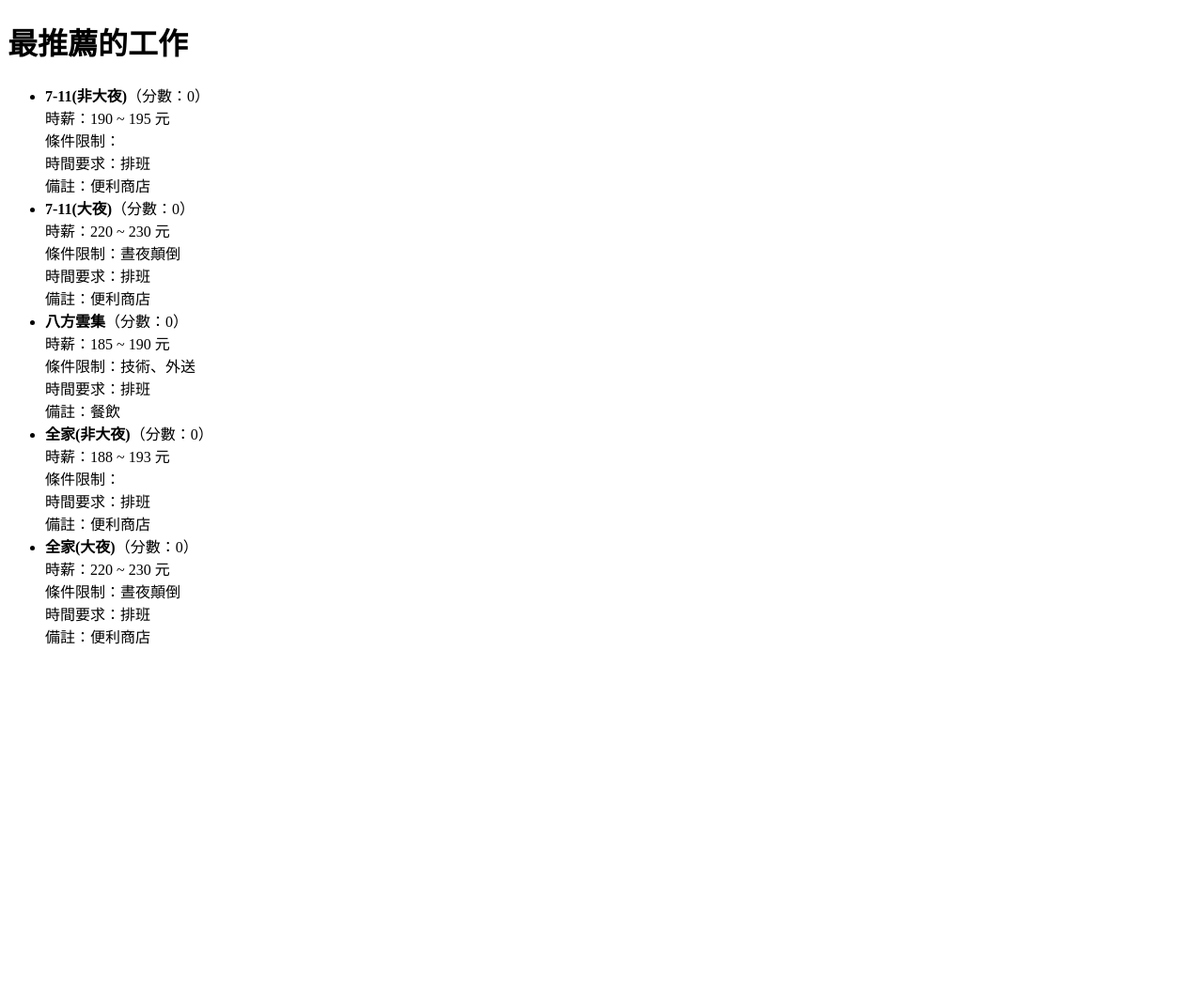
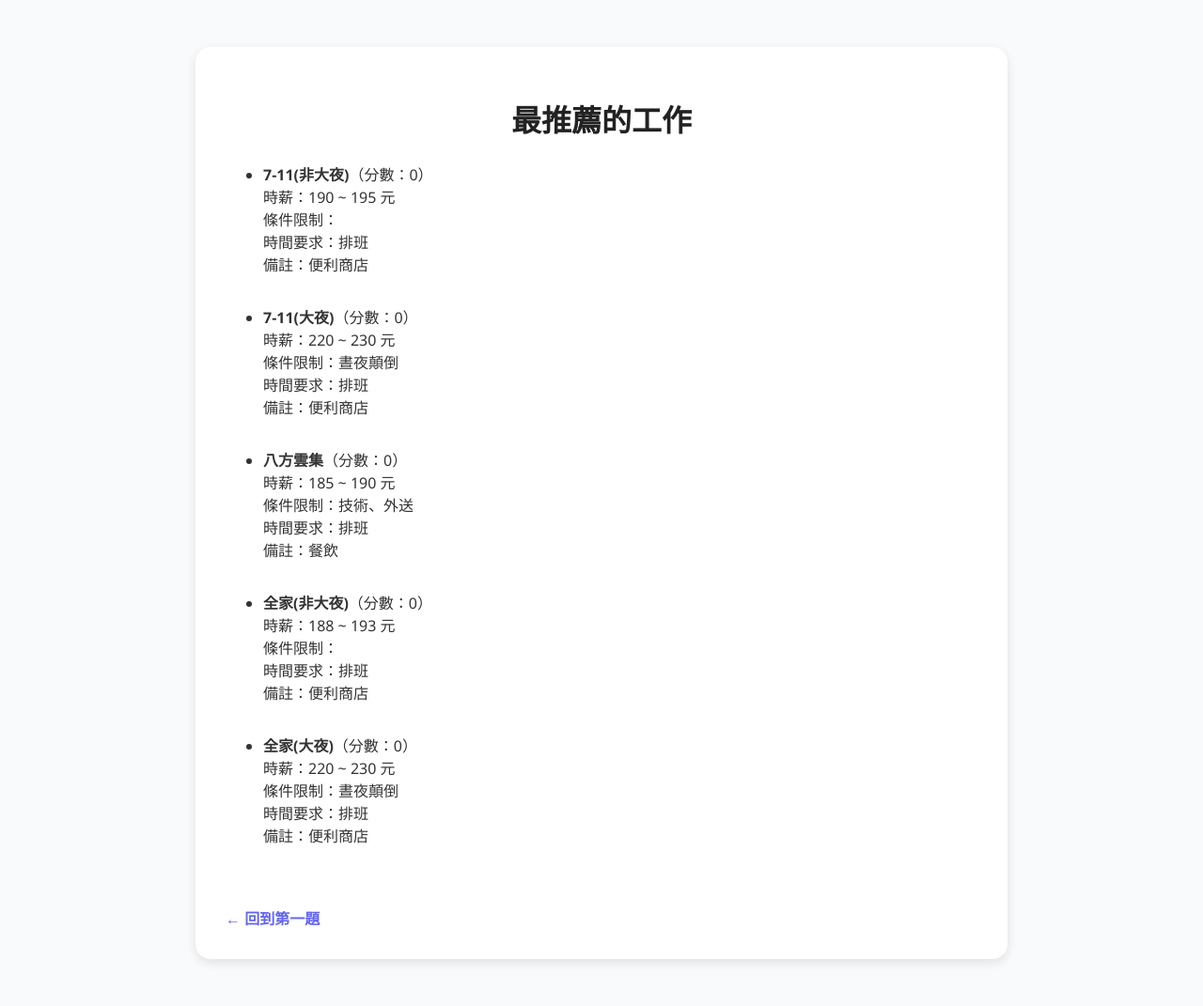
Before and after one commit to 25066716a/first_gold_expert, a Flask app: page /result in a window 1280 px wide. Shown: the whole page at 94% size. Before the commit the page ends 686 px from the top, so only its background shows below. Run offline with Flask 3, Linux system fonts and the light colour scheme.

Commit message:
Update result.html

```diff
--- a/templates/result.html
+++ b/templates/result.html
@@ -1,13 +1,16 @@
 <!DOCTYPE html>
 <html>
 <head>
+    <meta charset="UTF-8">
     <title>推薦結果</title>
+    <link rel="stylesheet" href="{{ url_for('static', filename='style.css') }}">
 </head>
 <body>
+    <div class="container">
         <h1>最推薦的工作</h1>
         <ul>
             {% for job in jobs %}
-            <li>
+                <li style="margin-bottom: 2rem;">
                     <strong>{{ job['工作'] }}</strong>（分數：{{ job['score'] }}）<br>
                     時薪：{{ job['時薪(下限)'] }} ~ {{ job['時薪上限'] }} 元<br>
                     條件限制：{{ job['條件限制'] }}<br>
@@ -16,5 +19,8 @@
                 </li>
             {% endfor %}
         </ul>
+
+        <a class="back-link" href="{{ url_for('question', qid=0) }}">← 回到第一題</a>
+    </div>
 </body>
 </html>
```
Lines whose indentation alone changed are shown as unchanged.
